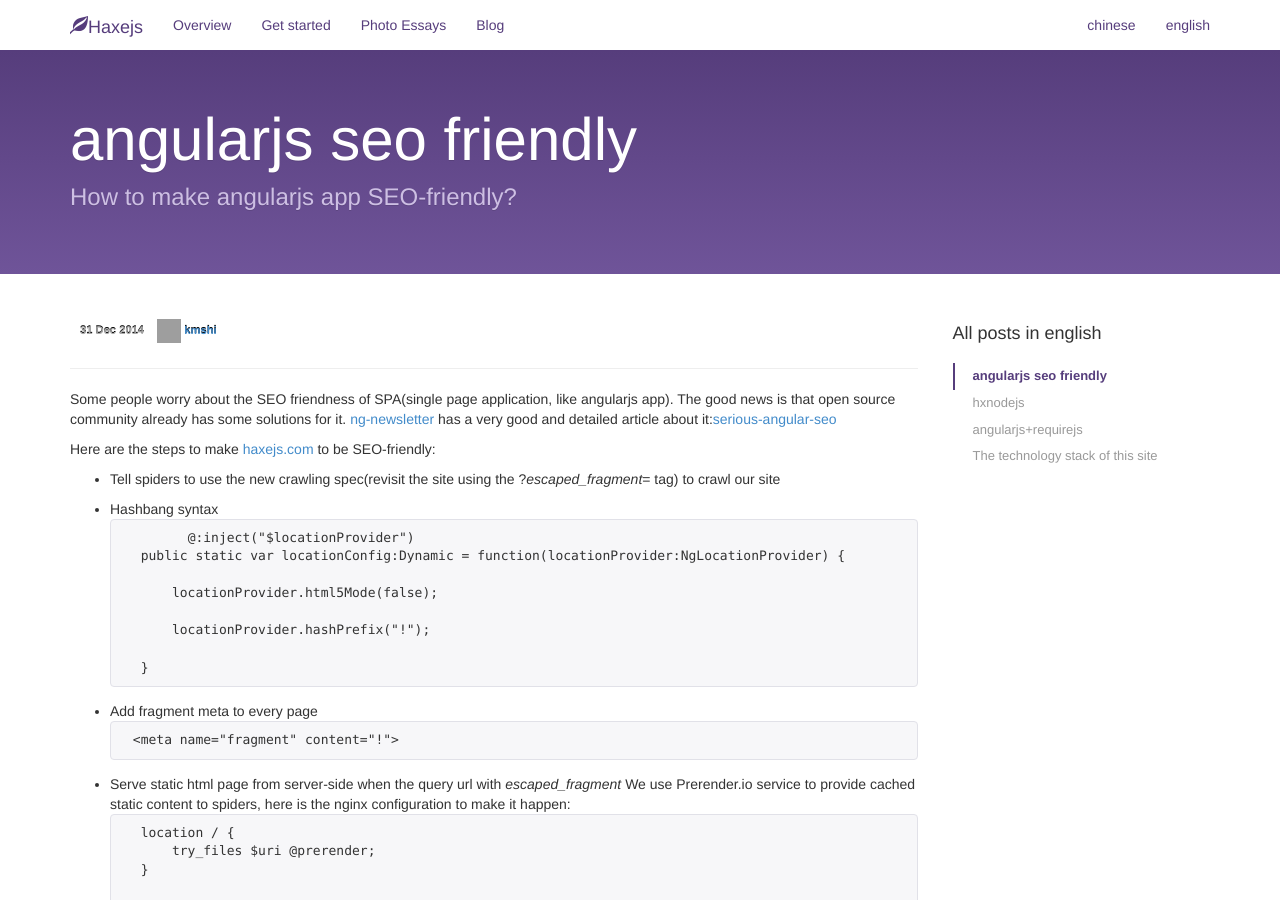
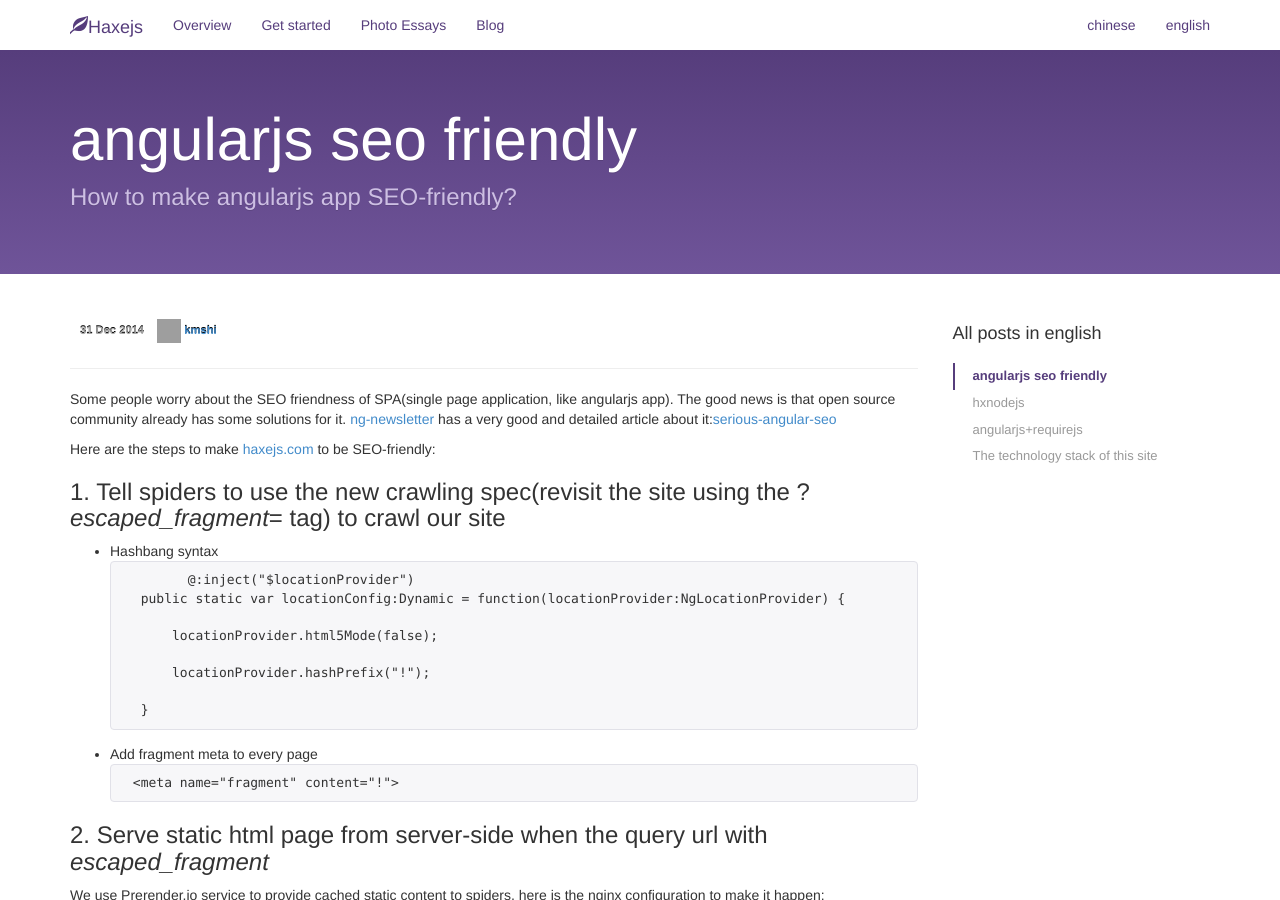
Before and after one commit to haxejs/haxejs.com, a Jekyll site: the page built from _posts/2014-12-31-angularjs-seo-friendly.md, in a window 1280 px wide and 900 px high. Built offline with Jekyll 4.4.1, drawn with Linux system fonts in a browser that asks for light colours; Markdown is read by kramdown in place of the engine named in the settings; comment, search, counter and statistics services are not loaded; grey boxes are pictures that could not be loaded.

Commit message:
Update SEO post again

````diff
--- a/_posts/2014-12-31-angularjs-seo-friendly.md
+++ b/_posts/2014-12-31-angularjs-seo-friendly.md
@@ -12,10 +12,10 @@
 
 Here are the steps to make [haxejs.com](http://haxejs.com) to be SEO-friendly:
 
-* Tell spiders to use the new crawling spec(revisit the site using the ?_escaped_fragment_= tag) to crawl our site
+###1. Tell spiders to use the new crawling spec(revisit the site using the ?_escaped_fragment_= tag) to crawl our site
 
 - Hashbang syntax
-   ```
+ ```
    	@:inject("$locationProvider")
 	public static var locationConfig:Dynamic = function(locationProvider:NgLocationProvider) {
 
@@ -24,14 +24,14 @@
 		locationProvider.hashPrefix("!");
 
 	}
-   ```
+ ```
 
 - Add fragment meta to every page
    ```
    <meta name="fragment" content="!">
    ```
 
-* Serve static html page from server-side when the query url with _escaped_fragment_
+###2. Serve static html page from server-side when the query url with _escaped_fragment_
  We use Prerender.io service to provide cached static content to spiders, here is the nginx configuration to make it happen:
  ```
     location / {
````
